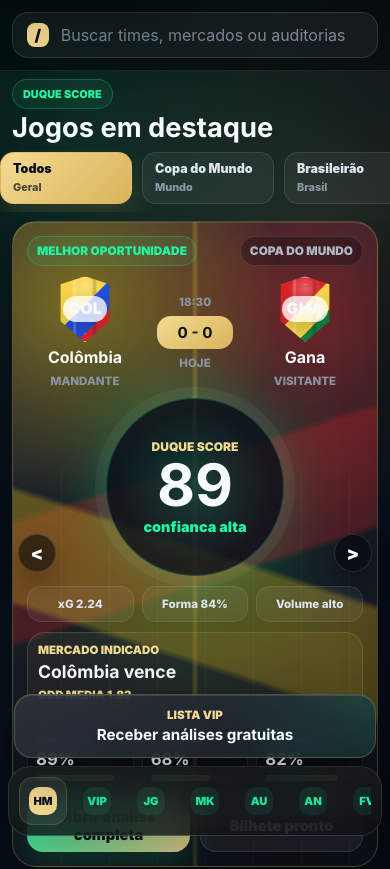
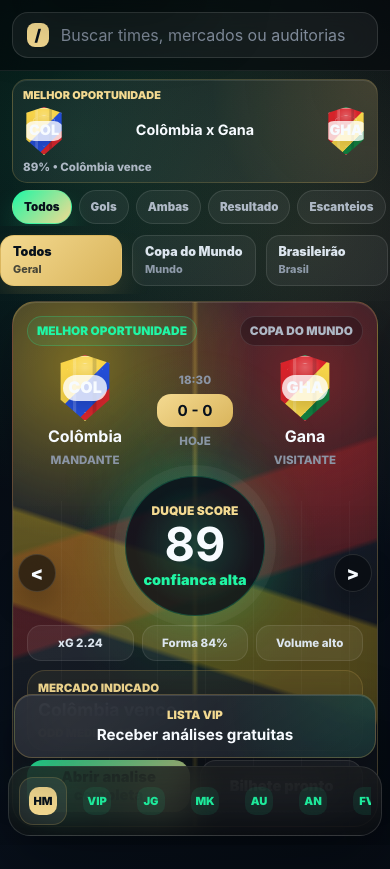
Before and after one commit to duqueroleta/DuqueSports-Codex, a React (Vite) app: page / in a window 390 px wide. Shown: the top 869 px of the page. Built offline with nearby package versions, Linux system fonts and the light colour scheme.

Commit message:
Improve mobile match discovery

```diff
--- /dev/null
+++ b/src/components/matches/MobileMarketFilters.jsx
@@ -0,0 +1,22 @@
+import '../../styles/mobile-market-filters.css';
+import { MARKET_FILTERS } from '../../utils/marketFilters.js';
+
+function MobileMarketFilters({ activeMarket, onSelect }) {
+  return (
+    <div className="mobile-market-filters" aria-label="Filtros rápidos por mercado">
+      {MARKET_FILTERS.map((filter) => (
+        <button
+          aria-pressed={activeMarket === filter.id}
+          className={activeMarket === filter.id ? 'mobile-market-filter-active' : ''}
+          key={filter.id}
+          onClick={() => onSelect(filter.id)}
+          type="button"
+        >
+          {filter.label}
+        </button>
+      ))}
+    </div>
+  );
+}
+
+export default MobileMarketFilters;
--- a/src/components/matches/MobileMatchCarousel.jsx
+++ b/src/components/matches/MobileMatchCarousel.jsx
@@ -1,9 +1,12 @@
 import { useRef, useState } from 'react';
 import { Link } from 'react-router-dom';
 import CompetitionRail, { ALL_COMPETITIONS } from '../competitions/CompetitionRail.jsx';
+import MobileMarketFilters from './MobileMarketFilters.jsx';
+import MobileOpportunityBar from './MobileOpportunityBar.jsx';
 import TeamCrest from '../teams/TeamCrest.jsx';
 import { useAsyncData } from '../../hooks/useAsyncData.js';
 import { getMatches } from '../../services/matchesService.js';
+import { matchMarketFilter } from '../../utils/marketFilters.js';
 import { getMatchVisualStyle } from '../../utils/matchVisuals.js';
 import '../../styles/mobile-match-carousel.css';
 
@@ -12,10 +15,27 @@ const BETSLIP_URL = 'https://wlsuperbet.adsrv.eacdn.com/C.ashx?btag=a_46656b_431
 function MobileMatchCarousel() {
   const { data: matches } = useAsyncData(getMatches, []);
   const [activeCompetition, setActiveCompetition] = useState(ALL_COMPETITIONS);
+  const [activeMarket, setActiveMarket] = useState('todos');
   const carouselRef = useRef(null);
-  const visibleMatches = activeCompetition === ALL_COMPETITIONS
+  const competitionMatches = activeCompetition === ALL_COMPETITIONS
     ? matches
     : matches.filter((match) => match.league === activeCompetition);
+  const visibleMatches = competitionMatches.filter((match) => matchMarketFilter(match, activeMarket));
+  const bestMatch = [...visibleMatches].sort((first, second) => second.confidence - first.confidence)[0];
+
+  function scrollToStart() {
+    carouselRef.current?.scrollTo({ behavior: 'smooth', left: 0 });
+  }
+
+  function handleCompetitionSelect(competition) {
+    setActiveCompetition(competition);
+    scrollToStart();
+  }
+
+  function handleMarketSelect(market) {
+    setActiveMarket(market);
+    scrollToStart();
+  }
 
   function moveCarousel(direction) {
     const carousel = carouselRef.current;
@@ -31,13 +51,10 @@ function MobileMatchCarousel() {
   }
 
   return (
-    <section className="mobile-match-carousel" aria-labelledby="mobile-match-carousel-title">
-      <div className="mobile-carousel-heading">
-        <span>Duque Score</span>
-        <h1 id="mobile-match-carousel-title">Jogos em destaque</h1>
-      </div>
-
-      <CompetitionRail activeCompetition={activeCompetition} onSelect={setActiveCompetition} />
+    <section className="mobile-match-carousel" aria-label="Jogos em destaque">
+      <MobileOpportunityBar match={bestMatch} />
+      <MobileMarketFilters activeMarket={activeMarket} onSelect={handleMarketSelect} />
+      <CompetitionRail activeCompetition={activeCompetition} onSelect={handleCompetitionSelect} />
 
       <div className="mobile-carousel-shell">
         <button
@@ -117,6 +134,14 @@ function MobileMatchCarousel() {
               </div>
             </article>
           ))}
+          {!visibleMatches.length ? (
+            <article className="mobile-match-slide">
+              <div className="mobile-match-empty">
+                <span>Nenhum jogo encontrado</span>
+                <strong>Troque o mercado ou campeonato</strong>
+              </div>
+            </article>
+          ) : null}
         </div>
 
         <button
--- /dev/null
+++ b/src/components/matches/MobileOpportunityBar.jsx
@@ -0,0 +1,25 @@
+import { Link } from 'react-router-dom';
+import TeamCrest from '../teams/TeamCrest.jsx';
+import '../../styles/mobile-opportunity-bar.css';
+
+function MobileOpportunityBar({ match }) {
+  if (!match) {
+    return null;
+  }
+
+  return (
+    <Link className="mobile-opportunity-bar" to={`/jogos/${match.id}`}>
+      <span>Melhor oportunidade</span>
+      <div>
+        <TeamCrest size="small" teamName={match.home} />
+        <strong>
+          {match.home} x {match.away}
+        </strong>
+        <TeamCrest size="small" teamName={match.away} />
+      </div>
+      <small>{match.confidence}% • {match.signal}</small>
+    </Link>
+  );
+}
+
+export default MobileOpportunityBar;
--- a/src/styles/competition-rail.css
+++ b/src/styles/competition-rail.css
@@ -60,8 +60,8 @@
   }
 
   .competition-pill {
-    min-width: 132px;
-    min-height: 52px;
+    min-width: 122px;
+    min-height: 44px;
     border-radius: 14px;
   }
 }
--- /dev/null
+++ b/src/styles/mobile-market-filters.css
@@ -0,0 +1,37 @@
+.mobile-market-filters {
+  display: none;
+}
+
+@media (max-width: 760px) {
+  .mobile-market-filters {
+    display: flex;
+    gap: 7px;
+    min-width: 0;
+    overflow-x: auto;
+    padding: 0 12px 2px;
+    scrollbar-width: none;
+  }
+
+  .mobile-market-filters::-webkit-scrollbar {
+    display: none;
+  }
+
+  .mobile-market-filters button {
+    flex: 0 0 auto;
+    min-height: 34px;
+    padding: 0 11px;
+    border: 1px solid rgba(255, 255, 255, 0.1);
+    border-radius: 999px;
+    color: #aeb8c5;
+    background: rgba(255, 255, 255, 0.055);
+    font-size: 0.72rem;
+    font-weight: 900;
+  }
+
+  .mobile-market-filters .mobile-market-filter-active {
+    border-color: rgba(32, 246, 164, 0.38);
+    color: #07111c;
+    background: linear-gradient(135deg, var(--color-neon), var(--color-gold-soft));
+    box-shadow: 0 14px 28px rgba(32, 246, 164, 0.16);
+  }
+}
--- a/src/styles/mobile-match-carousel.css
+++ b/src/styles/mobile-match-carousel.css
@@ -5,41 +5,9 @@
 @media (max-width: 760px) {
   .mobile-match-carousel {
     display: grid;
-    gap: 9px;
+    gap: 7px;
     min-height: calc(100svh - 170px);
     padding: 8px 0 22px;
-  }
-
-  .mobile-carousel-heading {
-    display: grid;
-    gap: 5px;
-    padding: 0 12px;
-  }
-
-  .mobile-carousel-heading span {
-    width: fit-content;
-    padding: 7px 10px;
-    border: 1px solid rgba(32, 246, 164, 0.24);
-    border-radius: 999px;
-    color: var(--color-neon);
-    background: rgba(32, 246, 164, 0.08);
-    font-size: 0.68rem;
-    font-weight: 950;
-    text-transform: uppercase;
-  }
-
-  .mobile-carousel-heading h1 {
-    margin: 0;
-    font-size: clamp(1.45rem, 7vw, 1.9rem);
-    line-height: 1;
-  }
-
-  .mobile-carousel-heading p {
-    max-width: 340px;
-    margin: 0;
-    color: #9faaba;
-    font-size: 0.78rem;
-    line-height: 1.35;
   }
 
   .mobile-carousel-shell {
@@ -70,8 +38,8 @@
   .mobile-match-card {
     position: relative;
     display: grid;
-    gap: 10px;
-    min-height: calc(100svh - 292px);
+    gap: 9px;
+    min-height: calc(100svh - 404px);
     overflow: hidden;
     padding: 14px;
     border: 1px solid rgba(217, 180, 91, 0.28);
@@ -193,8 +161,8 @@
     display: grid;
     justify-items: center;
     gap: 6px;
-    width: min(178px, 58vw);
-    min-height: 178px;
+    width: min(140px, 46vw);
+    min-height: 140px;
     place-self: center;
     place-content: center;
     padding: 14px;
@@ -217,7 +185,7 @@
 
   .mobile-score-panel strong {
     color: var(--color-white);
-    font-size: clamp(3rem, 15vw, 4.05rem);
+    font-size: clamp(2.45rem, 12vw, 3.35rem);
     line-height: 0.9;
   }
 
@@ -272,7 +240,7 @@
   }
 
   .mobile-probability-strip {
-    display: grid;
+    display: none;
     grid-template-columns: repeat(3, minmax(0, 1fr));
     gap: 8px;
   }
@@ -336,6 +304,30 @@
     text-decoration: none;
   }
 
+  .mobile-match-empty {
+    display: grid;
+    place-content: center;
+    min-height: 280px;
+    padding: 22px;
+    border: 1px solid rgba(255, 255, 255, 0.1);
+    border-radius: 22px;
+    background: rgba(255, 255, 255, 0.055);
+    text-align: center;
+  }
+
+  .mobile-match-empty span {
+    color: var(--color-neon);
+    font-size: 0.72rem;
+    font-weight: 950;
+    text-transform: uppercase;
+  }
+
+  .mobile-match-empty strong {
+    margin-top: 8px;
+    color: var(--color-white);
+    font-size: 1.15rem;
+  }
+
   .mobile-match-actions a:last-child {
     color: var(--color-white);
     background: rgba(255, 255, 255, 0.075);
@@ -375,15 +367,6 @@
   .mobile-match-carousel {
     gap: 10px;
     padding-top: 8px;
-  }
-
-  .mobile-carousel-heading {
-    gap: 5px;
-  }
-
-  .mobile-carousel-heading p {
-    font-size: 0.82rem;
-    line-height: 1.35;
   }
 
   .mobile-match-card {
--- /dev/null
+++ b/src/styles/mobile-opportunity-bar.css
@@ -0,0 +1,49 @@
+.mobile-opportunity-bar {
+  display: none;
+}
+
+@media (max-width: 760px) {
+  .mobile-opportunity-bar {
+    display: grid;
+    gap: 5px;
+    margin: 0 12px;
+    padding: 8px 10px;
+    border: 1px solid rgba(217, 180, 91, 0.2);
+    border-radius: 15px;
+    color: inherit;
+    background:
+      radial-gradient(circle at top right, rgba(217, 180, 91, 0.18), transparent 44%),
+      rgba(255, 255, 255, 0.055);
+    box-shadow: inset 0 1px 0 rgba(255, 255, 255, 0.09);
+    text-decoration: none;
+  }
+
+  .mobile-opportunity-bar > span {
+    color: var(--color-gold-soft);
+    font-size: 0.68rem;
+    font-weight: 950;
+    text-transform: uppercase;
+  }
+
+  .mobile-opportunity-bar div {
+    display: grid;
+    grid-template-columns: auto minmax(0, 1fr) auto;
+    gap: 8px;
+    align-items: center;
+    min-width: 0;
+  }
+
+  .mobile-opportunity-bar strong {
+    min-width: 0;
+    color: var(--color-white);
+    font-size: 0.9rem;
+    line-height: 1.1;
+    text-align: center;
+  }
+
+  .mobile-opportunity-bar small {
+    color: #aeb8c5;
+    font-size: 0.72rem;
+    font-weight: 850;
+  }
+}
--- /dev/null
+++ b/src/utils/marketFilters.js
@@ -0,0 +1,36 @@
+const MARKET_FILTERS = [
+  { id: 'todos', label: 'Todos' },
+  { id: 'gols', label: 'Gols' },
+  { id: 'ambas', label: 'Ambas' },
+  { id: 'resultado', label: 'Resultado' },
+  { id: 'escanteios', label: 'Escanteios' },
+];
+
+function matchMarketFilter(match, activeMarket) {
+  if (activeMarket === 'todos') {
+    return true;
+  }
+
+  const signal = match.signal.toLowerCase();
+  const metrics = match.metrics.join(' ').toLowerCase();
+
+  if (activeMarket === 'gols') {
+    return signal.includes('over') || signal.includes('under') || signal.includes('gol');
+  }
+
+  if (activeMarket === 'ambas') {
+    return signal.includes('ambas') || metrics.includes('btts');
+  }
+
+  if (activeMarket === 'resultado') {
+    return signal.includes('vence') || signal.includes('dnb');
+  }
+
+  if (activeMarket === 'escanteios') {
+    return signal.includes('escanteios') || metrics.includes('escanteios');
+  }
+
+  return true;
+}
+
+export { MARKET_FILTERS, matchMarketFilter };
```
